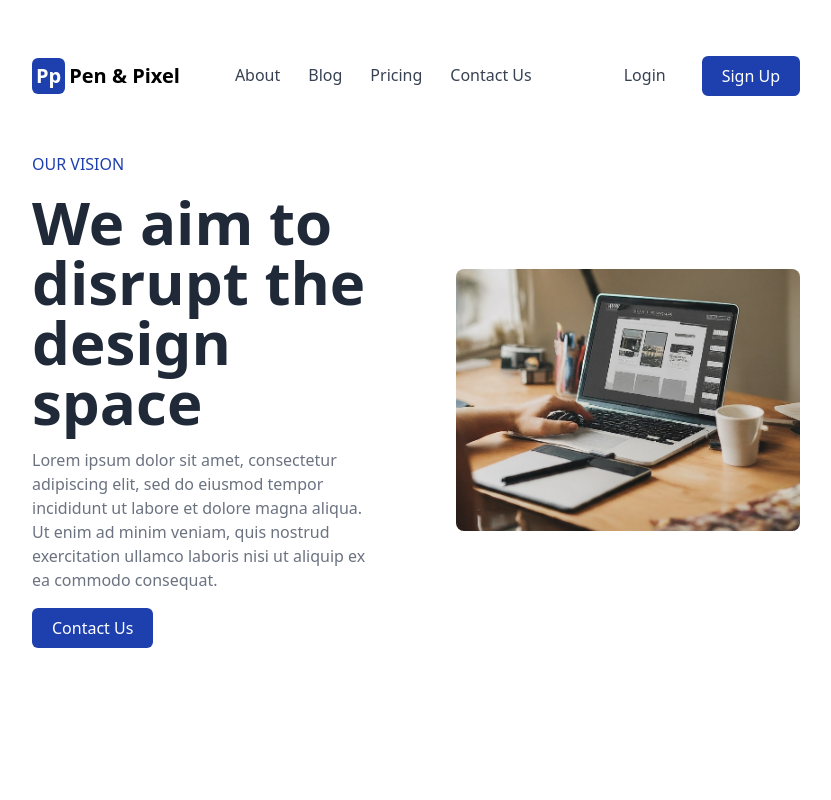
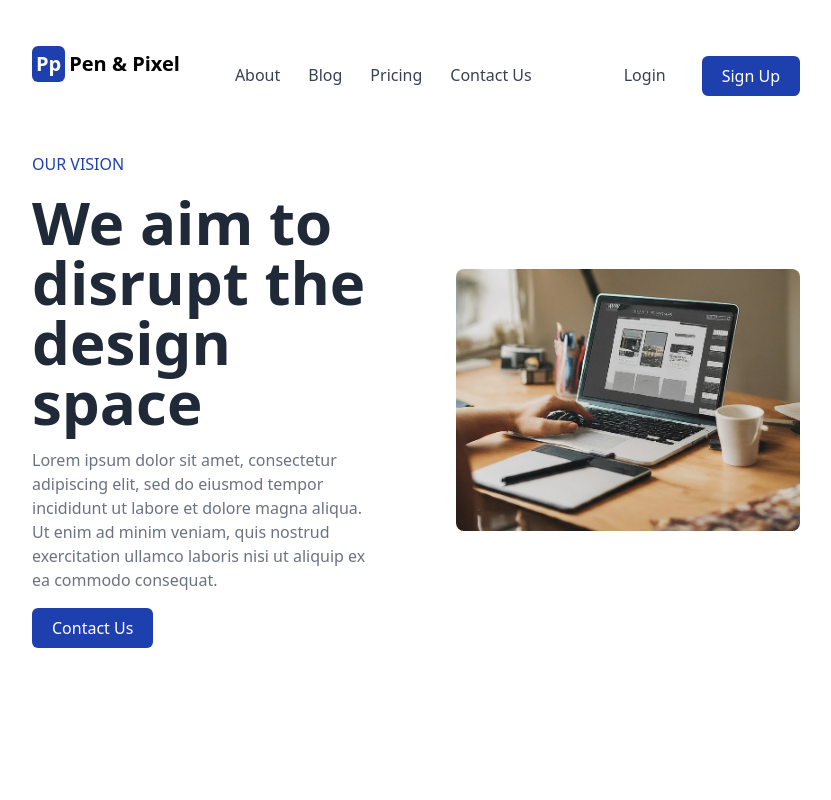
Before and after one commit to Torycd/companyfolio, a React (Create React App) app: page / in a window 1280 px wide. Shown: the top 800 px of the page, without its empty margins (224-1055 px from the left). Built offline with nearby package versions, Linux system fonts and the light colour scheme.

Commit message:
correction

```diff
--- a/src/components/Navigation/NavigationMenu.jsx
+++ b/src/components/Navigation/NavigationMenu.jsx
@@ -14,7 +14,7 @@ const NavigationMenu = () => {
     <div>
       <div className="">
         <div className="flex justify-between">
-          <div className="font-bold text-xl flex items-center gap-1 mt-10">
+          <div className="font-bold text-xl flex items-center gap-1 mt-4">
             <div className="bg-blue-800 text-white p-1 rounded-md">Pp</div>
             <h2 className="">Pen & Pixel</h2>
           </div>
```
